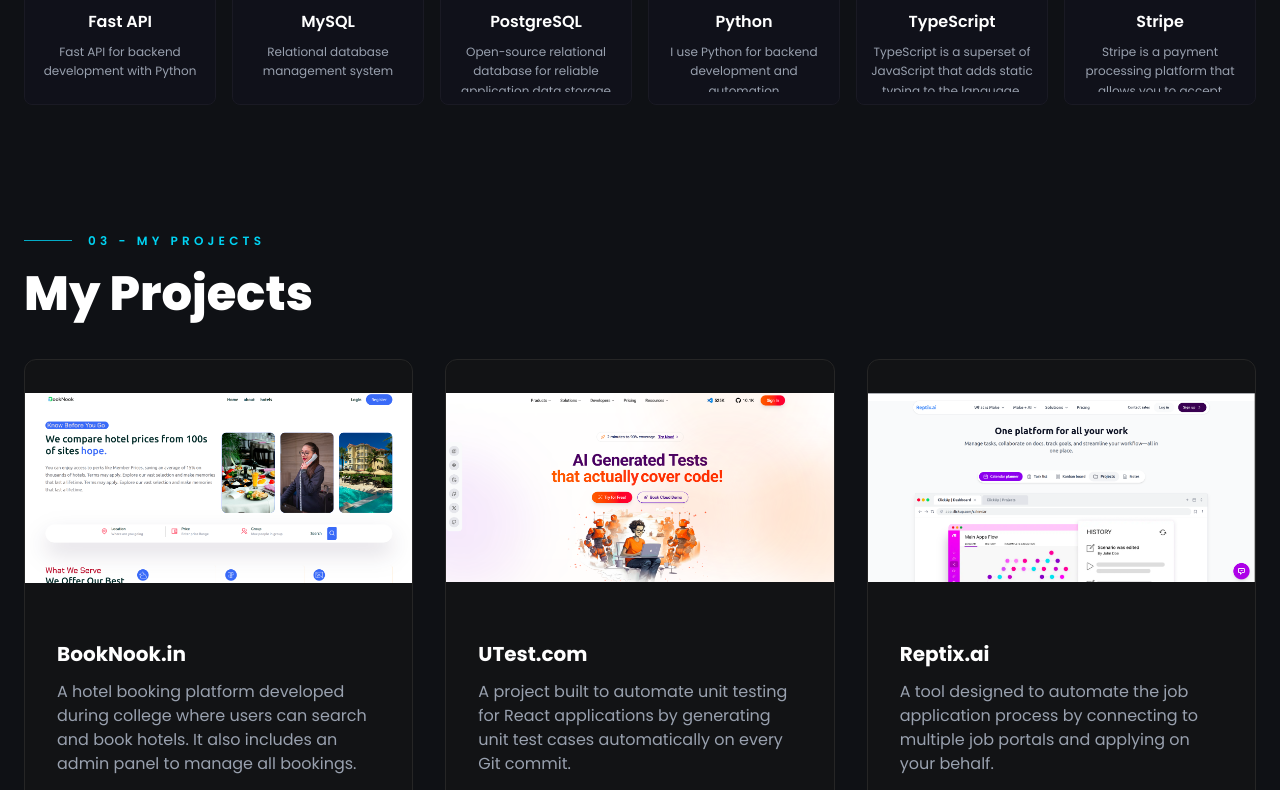
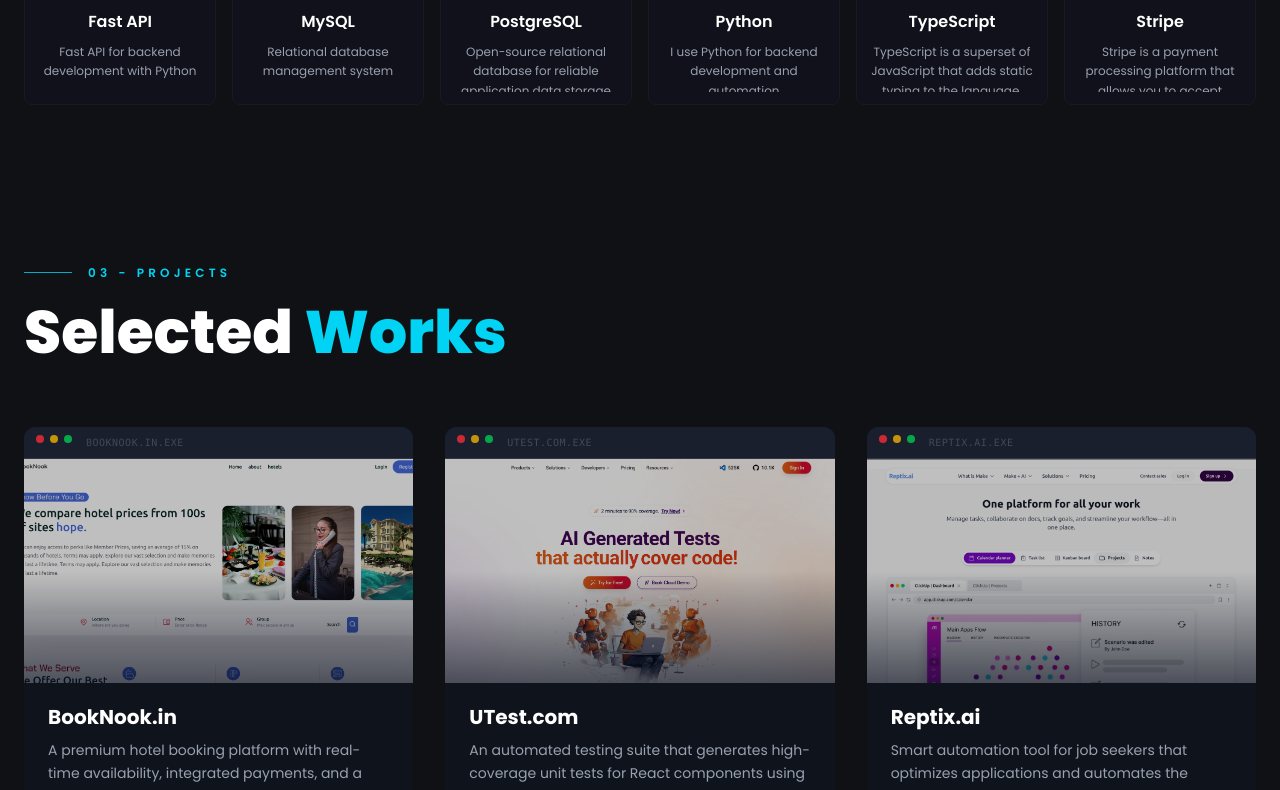
Before and after one commit to purushothamanlabi/React-portfolio, a React (Vite) app: page / in a window 1280 px wide. Shown: the part 2010-2800 px from the top of the page. Built offline with nearby package versions, Linux system fonts and the light colour scheme.

Commit message:
feat: add Skills, Projects, and ContactMe components with global CSS styling

```diff
--- a/src/components/Projects.jsx
+++ b/src/components/Projects.jsx
@@ -1,12 +1,105 @@
 import React from 'react';
 import { motion as Motion } from 'framer-motion';
+
+const ProjectCard = ({ project, index }) => {
+  return (
+    <Motion.div
+      initial={{ opacity: 0, y: 30 }}
+      whileInView={{ opacity: 1, y: 0 }}
+      viewport={{ once: true }}
+      transition={{ duration: 0.5, delay: index * 0.1 }}
+      whileHover={{ y: -10 }}
+      className="cyber-border group h-full overflow-hidden"
+    >
+      <div className="flex h-full flex-col p-0">
+        {/* Browser Frame */}
+        <div className="browser-frame">
+          <div className="browser-dot bg-red-500/80" />
+          <div className="browser-dot bg-yellow-500/80" />
+          <div className="browser-dot bg-green-500/80" />
+          <div className="ml-2 text-[10px] text-gray-500 font-mono tracking-wider opacity-50 uppercase">
+            {project.title.toLowerCase()}.exe
+          </div>
+        </div>
+
+        {/* Image Container with Overlay */}
+        <div className="relative h-56 overflow-hidden bg-slate-950">
+          <img
+            src={project.image}
+            alt={project.title}
+            className="h-full w-full object-cover transition-transform duration-500 group-hover:scale-110 brightness-75 group-hover:brightness-100 grayscale-[0.2] group-hover:grayscale-0"
+            onError={(e) => {
+              e.target.src = 'https://via.placeholder.com/400x300?text=Project+Image';
+            }}
+          />
+          <div className="absolute inset-0 bg-gradient-to-t from-slate-950 via-transparent to-transparent opacity-60" />
+        </div>
+
+        {/* Content */}
+        <div className="flex flex-1 flex-col p-6 pt-5">
+          <h3 className="text-xl font-bold text-white mb-2 group-hover:text-cyan-400 transition-colors">
+            {project.title}
+          </h3>
+
+          <p className="text-sm text-gray-400 mb-6 flex-grow leading-relaxed">
+            {project.description}
+          </p>
+
+          <div className="space-y-5">
+            <div className="flex flex-wrap gap-2">
+              {project.tech.map((tech, i) => (
+                <span
+                  key={i}
+                  className="text-[10px] font-bold px-2 py-1 bg-cyan-500/5 text-cyan-400/80 border border-cyan-500/10 rounded uppercase tracking-wider"
+                >
+                  {tech}
+                </span>
+              ))}
+            </div>
+
+            <div className="flex items-center gap-6 pt-2 border-t border-white/5">
+              <a
+                target="_blank"
+                rel="noopener noreferrer"
+                href={project.demoLink}
+                className="text-xs font-bold text-gray-400 hover:text-white transition-colors flex items-center gap-1.5 group/link"
+              >
+                <span className="relative">
+                  LIVE DEMO
+                  <span className="absolute -bottom-1 left-0 w-0 h-px bg-cyan-400 transition-all group-hover/link:w-full" />
+                </span>
+                <svg className="w-3.5 h-3.5" fill="none" stroke="currentColor" viewBox="0 0 24 24">
+                  <path strokeLinecap="round" strokeLinejoin="round" strokeWidth="2" d="M10 6H6a2 2 0 00-2 2v10a2 2 0 002 2h10a2 2 0 002-2v-4M14 4h6m0 0v6m0-6L10 14" />
+                </svg>
+              </a>
+              <a
+                target="_blank"
+                rel="noopener noreferrer"
+                href={project.githubLink}
+                className="text-xs font-bold text-gray-400 hover:text-white transition-colors flex items-center gap-1.5 group/link"
+              >
+                <span className="relative">
+                  SOURCE CODE
+                  <span className="absolute -bottom-1 left-0 w-0 h-px bg-cyan-400 transition-all group-hover/link:w-full" />
+                </span>
+                <svg className="w-3.5 h-3.5" fill="none" stroke="currentColor" viewBox="0 0 24 24">
+                  <path strokeLinecap="round" strokeLinejoin="round" strokeWidth="2" d="M12 2C6.477 2 2 6.477 2 12c0 4.42 2.865 8.17 6.839 9.49.5.092.682-.217.682-.482 0-.237-.008-.866-.013-1.7-2.782.605-3.369-1.343-3.369-1.343-.454-1.158-1.11-1.466-1.11-1.466-.908-.62.069-.608.069-.608 1.003.07 1.531 1.03 1.531 1.03.892 1.529 2.341 1.088 2.91.832.092-.647.35-1.088.636-1.338-2.22-.253-4.555-1.11-4.555-4.943 0-1.091.39-1.984 1.029-2.683-.103-.253-.446-1.27.098-2.647 0 0 .84-.269 2.75 1.026A9.564 9.564 0 0112 6.844c.85.004 1.705.115 2.504.337 1.909-1.296 2.747-1.027 2.747-1.027.546 1.379.202 2.398.1 2.651.64.699 1.026 1.592 1.026 2.683 0 3.842-2.339 4.687-4.566 4.935.359.309.678.919.678 1.852 0 1.336-.012 2.415-.012 2.743 0 .267.18.578.688.481C19.138 20.17 22 16.42 22 12c0-5.523-4.477-10-10-10z" />
+                </svg>
+              </a>
+            </div>
+          </div>
+        </div>
+      </div>
+    </Motion.div>
+  );
+};
 
 const Projects = () => {
   const projects = [
     {
       id: 1,
       title: "BookNook.in",
-      description: "A hotel booking platform developed during college where users can search and book hotels. It also includes an admin panel to manage all bookings.",
+      description: "A premium hotel booking platform with real-time availability, integrated payments, and a powerful admin dashboard for reservation management.",
       image: "/project/booknook.png",
       tech: ["React", "Node.js", "MongoDB", "Express", "Tailwind CSS"],
       demoLink: "https://booknoook.netlify.app",
@@ -15,7 +108,7 @@
     {
       id: 2,
       title: "UTest.com",
-      description: "A project built to automate unit testing for React applications by generating unit test cases automatically on every Git commit.",
+      description: "An automated testing suite that generates high-coverage unit tests for React components using AI-driven analysis on Git commits.",
       image: "/project/utest.png",
       tech: ["React", "python", "FastAPI"],
       demoLink: "#",
@@ -24,7 +117,7 @@
     {
       id: 3,
       title: "Reptix.ai",
-      description: "A tool designed to automate the job application process by connecting to multiple job portals and applying on your behalf.",
+      description: "Smart automation tool for job seekers that optimizes applications and automates the process across multiple professional platforms.",
       image: "/project/reptix.png",
       tech: ["React", "python", "FastAPI", "Mysql", "Tailwind CSS"],
       demoLink: "https://reptix.netlify.app",
@@ -32,106 +125,23 @@
     },
   ];
 
-  // Animation variants
-  const variants = [
-    {
-      offscreen: { opacity: 0, x: -80 },
-      onscreen: { opacity: 1, x: 0, transition: { type: "spring", duration: 0.8 } }
-    },
-    {
-      offscreen: { opacity: 0, y: 80 },
-      onscreen: { opacity: 1, y: 0, transition: { type: "spring", duration: 0.8 } }
-    },
-    {
-      offscreen: { opacity: 0, x: 80 },
-      onscreen: { opacity: 1, x: 0, transition: { type: "spring", duration: 0.8 } }
-    }
-
-  ];
-
   return (
-    <section id="projects" className="py-14 lg:py-16">
+    <section id="projects" className="py-20 lg:py-24 relative">
       <div className="container mx-auto px-6">
-        <div className="mb-10 space-y-5">
+        <div className="mb-16 space-y-5">
           <div className="flex items-center gap-4 text-xs font-semibold uppercase tracking-[0.35em] text-cyan-400">
             <span className="h-px w-12 bg-cyan-400/80" />
-            <span>03 - My Projects</span>
+            <span>03 - Projects</span>
           </div>
 
-          <h2 className="text-3xl font-black leading-[1.04] text-white sm:text-4xl lg:text-5xl">
-            My Projects
+          <h2 className="text-4xl font-black leading-[1.04] text-white sm:text-5xl lg:text-6xl">
+            Selected <span className="text-cyan-400">Works</span>
           </h2>
         </div>
 
         <div className="grid grid-cols-1 md:grid-cols-2 lg:grid-cols-3 gap-8">
           {projects.map((project, index) => (
-            <Motion.div
-              key={project.id}
-              initial="offscreen"
-              whileInView="onscreen"
-              viewport={{ once: true, amount: 0.2 }}
-              variants={variants[index % 3]}
-              className="h-full bg-neutral-900/50 backdrop-blur-sm rounded-xl p-8 border border-neutral-800"
-            // whileHover={{ scale: 1.04, boxShadow: "0 8px 32px 0 rgba(0, 123, 255, 0.15)" }}
-            >
-              <div className="h-full flex flex-col">
-                <div className="relative h-64 -mx-8 -mt-8 mb-6 overflow-hidden">
-                  <img
-                    src={project.image}
-                    alt={project.title}
-                    className="w-full h-full object-contain"
-                    onError={(e) => {
-                      console.error(`Error loading image: ${project.image}`);
-                      e.target.src = 'https://via.placeholder.com/400x300?text=Project+Image';
-                    }}
-                  />
-                </div>
-
-                <h3 className="text-xl font-bold text-white mb-3">
-                  {project.title}
-                </h3>
-
-                <p className="text-gray-400 mb-4 flex-grow">
-                  {project.description}
-                </p>
-
-                <div className="space-y-4">
-                  <div className="flex flex-wrap gap-2">
-                    {project.tech.map((tech, index) => (
-                      <span
-                        key={index}
-                        className="text-xs px-3 py-1 bg-blue-500/10 text-blue-400 rounded-full"
-                      >
-                        {tech}
-                      </span>
-                    ))}
-                  </div>
-
-                  <div className="flex gap-4">
-                    <a
-                      target='_blank'
-                      href={project.demoLink}
-                      className="text-sm text-white hover:text-blue-400 transition-colors flex items-center gap-2"
-                    >
-                      <span>Live Demo</span>
-                      <svg className="w-4 h-4" fill="none" stroke="currentColor" viewBox="0 0 24 24">
-                        <path strokeLinecap="round" strokeLinejoin="round" strokeWidth="2" d="M10 6H6a2 2 0 00-2 2v10a2 2 0 002 2h10a2 2 0 002-2v-4M14 4h6m0 0v6m0-6L10 14" />
-                      </svg>
-                    </a>
-                    <a
-                      target='_blank'
-                      href={project.githubLink}
-                      className="text-sm text-white hover:text-blue-400 transition-colors flex items-center gap-2"
-                    >
-                      <span>GitHub</span>
-                      <svg className="w-4 h-4" fill="none" stroke="currentColor" viewBox="0 0 24 24">
-                        <path strokeLinecap="round" strokeLinejoin="round" strokeWidth="2" d="M12 2C6.477 2 2 6.477 2 12c0 4.42 2.865 8.17 6.839 9.49.5.092.682-.217.682-.482 0-.237-.008-.866-.013-1.7-2.782.605-3.369-1.343-3.369-1.343-.454-1.158-1.11-1.466-1.11-1.466-.908-.62.069-.608.069-.608 1.003.07 1.531 1.03 1.531 1.03.892 1.529 2.341 1.088 2.91.832.092-.647.35-1.088.636-1.338-2.22-.253-4.555-1.11-4.555-4.943 0-1.091.39-1.984 1.029-2.683-.103-.253-.446-1.27.098-2.647 0 0 .84-.269 2.75 1.026A9.564 9.564 0 0112 6.844c.85.004 1.705.115 2.504.337 1.909-1.296 2.747-1.027 2.747-1.027.546 1.379.202 2.398.1 2.651.64.699 1.026 1.592 1.026 2.683 0 3.842-2.339 4.687-4.566 4.935.359.309.678.919.678 1.852 0 1.336-.012 2.415-.012 2.743 0 .267.18.578.688.481C19.138 20.17 22 16.42 22 12c0-5.523-4.477-10-10-10z" />
-                      </svg>
-                    </a>
-                  </div>
-                </div>
-              </div>
-            </Motion.div>
+            <ProjectCard key={project.id} project={project} index={index} />
           ))}
         </div>
       </div>
--- a/src/index.css
+++ b/src/index.css
@@ -55,6 +55,59 @@
   background: rgba(107, 114, 128, 0.8);
 }
 
+.glass-card {
+  background: rgba(17, 25, 40, 0.4);
+  backdrop-filter: blur(var(--blur-amount));
+  -webkit-backdrop-filter: blur(var(--blur-amount));
+  border: 1px solid var(--glass-border);
+}
+
+.cyber-border {
+  position: relative;
+  border-radius: 12px;
+  background: rgba(17, 25, 40, 0.4);
+  transition: all 0.3s ease;
+}
+
+.cyber-border::before {
+  content: '';
+  position: absolute;
+  inset: -1px;
+  border-radius: 13px;
+  padding: 1px;
+  background: linear-gradient(45deg, rgba(59, 130, 246, 0.3), rgba(34, 211, 238, 0.3));
+  -webkit-mask: linear-gradient(#fff 0 0) content-box, linear-gradient(#fff 0 0);
+  mask: linear-gradient(#fff 0 0) content-box, linear-gradient(#fff 0 0);
+  -webkit-mask-composite: xor;
+  mask-composite: exclude;
+  transition: all 0.3s ease;
+}
+
+.cyber-border:hover::before {
+  background: linear-gradient(45deg, #3b82f6, #22d3ee);
+  box-shadow: 0 0 15px rgba(34, 211, 238, 0.3);
+}
+
+.browser-frame {
+  position: relative;
+  border-radius: 8px 8px 0 0;
+  background: #1a1f2e;
+  padding: 8px 12px;
+  display: flex;
+  gap: 6px;
+  border-bottom: 1px solid rgba(255, 255, 255, 0.1);
+}
+
+.browser-dot {
+  width: 8px;
+  height: 8px;
+  border-radius: 50%;
+}
+
+.text-glow-cyan {
+  text-shadow: 0 0 10px rgba(34, 211, 238, 0.5);
+}
+
 /* Animations */
 @keyframes fadeIn {
   from {
```
Also changed, not shown: src/components/ContactMe.jsx (+27 -40 lines), src/components/Skills.jsx (+4 -4 lines).
